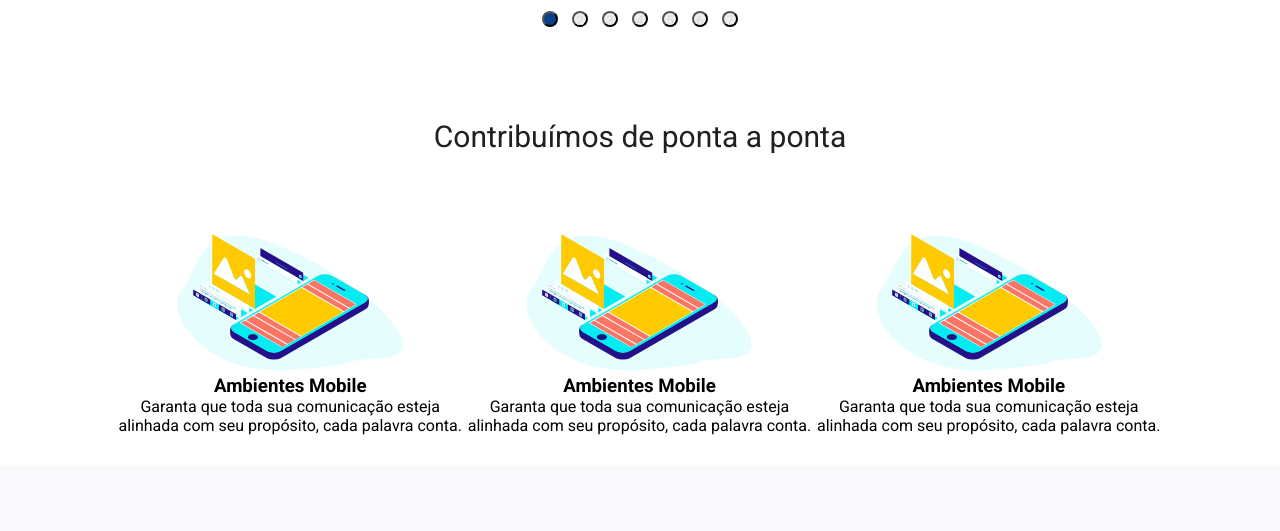
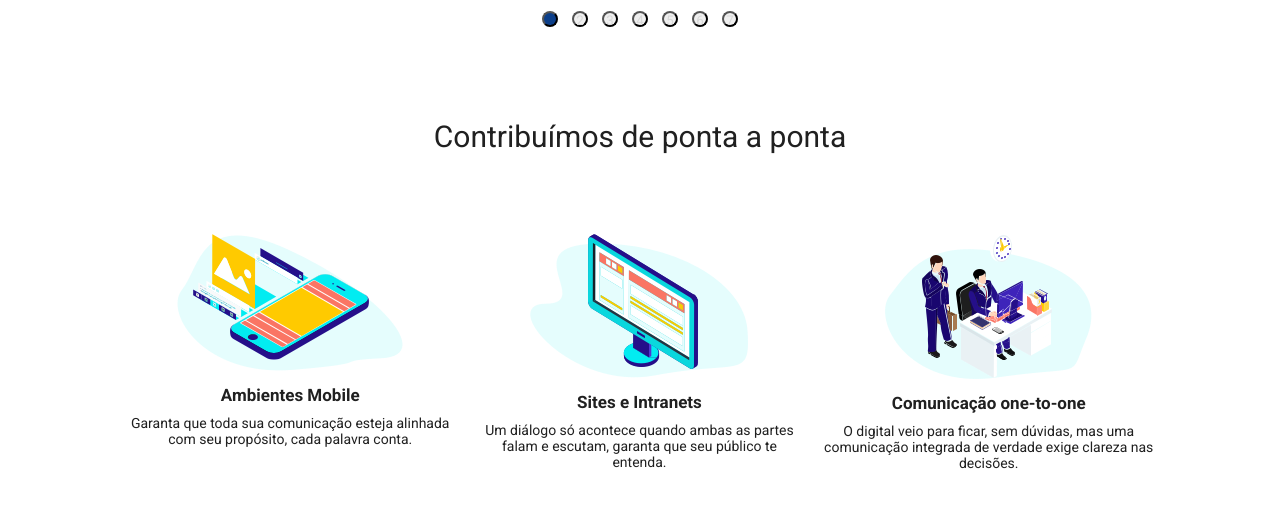
Before and after one commit to diegocb81/projeto_wordpress, a PHP site: page / in a window 1280 px wide. Shown: the part 633-1164 px from the top of the page. Before the commit the page ends 1068 px from the top, so only its background shows below. Run offline with PHP 8.4, Linux system fonts and the light colour scheme.

Commit message:
Aplicando responsivo

```diff
--- a/index.php
+++ b/index.php
@@ -65,14 +65,14 @@
                     <p>Garanta que toda sua comunicação esteja alinhada com seu propósito, cada palavra conta.</p>
                 </div><!--box-single-diferenciais-->
                 <div class="box-single-diferenciais">
-                    <img src="img/ilustracao-01.png" alt="Ícone">
-                    <h3>Ambientes Mobile</h3>
-                    <p>Garanta que toda sua comunicação esteja alinhada com seu propósito, cada palavra conta.</p>
+                    <img src="img/ilustracao-02.png" alt="Ícone">
+                    <h3>Sites e Intranets</h3>
+                    <p>Um diálogo só acontece quando ambas as partes falam e escutam, garanta que seu público te entenda.</p>
                 </div><!--box-single-diferenciais-->
                 <div class="box-single-diferenciais">
-                    <img src="img/ilustracao-01.png" alt="Ícone">
-                    <h3>Ambientes Mobile</h3>
-                    <p>Garanta que toda sua comunicação esteja alinhada com seu propósito, cada palavra conta.</p>
+                    <img src="img/ilustracao-03.png" alt="Ícone">
+                    <h3>Comunicação one-to-one</h3>
+                    <p>O digital veio para ficar, sem dúvidas, mas uma comunicação integrada de verdade exige clareza nas decisões.</p>
                 </div><!--box-single-diferenciais-->
             </div><!--icons-diferenciais-->
         </div><!--center-->
--- a/style.css
+++ b/style.css
@@ -178,9 +178,30 @@ section.diferenciais h2{
 .box-single-diferenciais{
     text-align: center;
     width: 33.3%;
+    padding: 0 10px;
+    margin-bottom: 30px;
+}
+
+.box-single-diferenciais img{
+    max-width: 100%;
+}
+
+.box-single-diferenciais h3{
+    font-size: 17px;
+    margin: 10px 0;
+    color: #202020;
+}
+
+.box-single-diferenciais p{
+    font-size: 14px;
+    color: #202020;
 }
 
 @media screen and (max-width: 768px){
+    .box-single-diferenciais{
+        width: 100%;
+    }
+
     .w50{
         width: 100%;
     }
```
